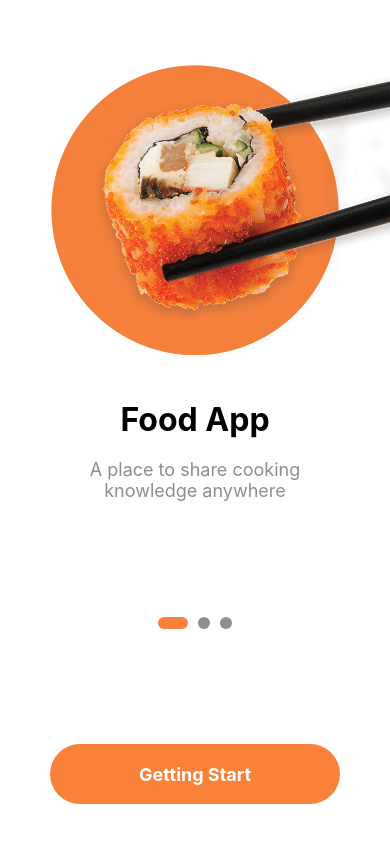
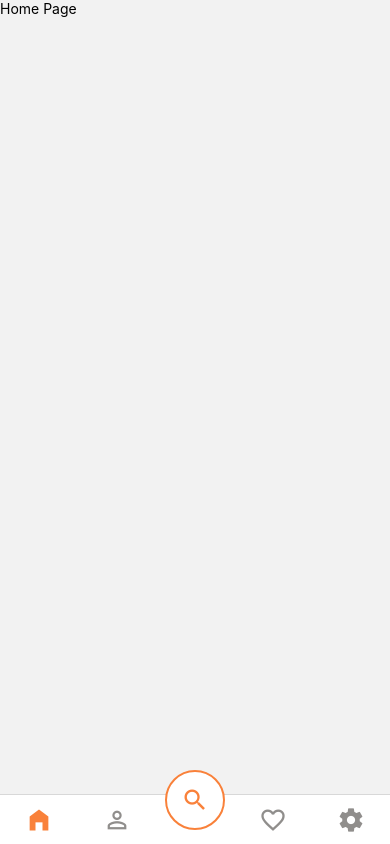
Before and after one commit to long-ngo/FoodApp, a React Native app: screen /BottomNavigator in a window 390 px wide. Built offline with nearby package versions, Linux system fonts and the light colour scheme.

Commit message:
complete bottom navigator

```diff
--- a/App.js
+++ b/App.js
@@ -2,6 +2,7 @@ import { NavigationContainer } from '@react-navigation/native';
 import { createNativeStackNavigator } from '@react-navigation/native-stack';
 import OnBoardScreen from './views/screens/OnBoardScreen';
 import HomeScreen from './views/screens/HomeScreen';
+import BottomNavigator from './views/navigation/BottomNavigator';
 
 const Stack = createNativeStackNavigator();
 
@@ -13,7 +14,7 @@ function App() {
         screenOptions={{ headerShown: false }}
       >
         <Stack.Screen name="OnBoard" component={OnBoardScreen} />
-        <Stack.Screen name="Home" component={HomeScreen} />
+        <Stack.Screen name="BottomNavigator" component={BottomNavigator} />
       </Stack.Navigator>
     </NavigationContainer>
   );
--- a/package.json
+++ b/package.json
@@ -10,6 +10,7 @@
     "eject": "expo eject"
   },
   "dependencies": {
+    "@react-navigation/bottom-tabs": "^6.3.1",
     "@react-navigation/native": "^6.0.10",
     "@react-navigation/native-stack": "^6.6.2",
     "expo": "~45.0.0",
@@ -19,6 +20,7 @@
     "react-native": "0.68.2",
     "react-native-safe-area-context": "^4.2.4",
     "react-native-screens": "^3.11.1",
+    "react-native-vector-icons": "^9.1.0",
     "react-native-web": "0.17.7"
   },
   "devDependencies": {
--- /dev/null
+++ b/views/navigation/BottomNavigator.js
@@ -0,0 +1,77 @@
+import { createBottomTabNavigator } from '@react-navigation/bottom-tabs';
+import HomeScreen from '../screens/HomeScreen';
+import Icon from 'react-native-vector-icons/MaterialIcons';
+import COLORS from '../consts/colors';
+import DetailsScreen from '../screens/DetailsScreen';
+import { View } from 'react-native';
+
+const Tab = createBottomTabNavigator();
+
+function BottomNavigator() {
+  return (
+    <Tab.Navigator
+      defaultScreenOptions={'Home'}
+      screenOptions={({ route }) => ({
+        headerShown: false,
+        tabBarShowLabel: false,
+        tabBarStyle: { height: 50, elevation: 0 },
+
+        tabBarIcon: ({ focused, color }) => {
+          let iconName;
+          switch (route.name) {
+            case 'Home':
+              iconName = focused ? 'home-filled' : 'home-filled';
+              break;
+            case 'User':
+              iconName = focused ? 'person' : 'person-outline';
+              break;
+            case 'Search':
+              iconName = focused ? 'search' : 'search';
+              break;
+            case 'Favorite':
+              iconName = focused ? 'favorite' : 'favorite-outline';
+              break;
+            case 'Settings':
+              iconName = focused ? 'settings' : 'settings';
+              break;
+          }
+          return <Icon name={iconName} size={28} color={color} />;
+        },
+        tabBarInactiveTintColor: COLORS.grey,
+        tabBarActiveTintColor: COLORS.primary
+      })}
+    >
+      <Tab.Screen name="Home" component={HomeScreen} />
+      <Tab.Screen name="User" component={DetailsScreen} />
+      <Tab.Screen
+        name="Search"
+        component={DetailsScreen}
+        options={{
+          tabBarIcon: () => {
+            return (
+              <View
+                style={{
+                  backgroundColor: COLORS.white,
+                  justifyContent: 'center',
+                  alignItems: 'center',
+                  width: 60,
+                  height: 60,
+                  borderColor: COLORS.primary,
+                  borderWidth: 2,
+                  borderRadius: 30,
+                  top: -20
+                }}
+              >
+                <Icon name="search" size={28} color={COLORS.primary} />
+              </View>
+            );
+          }
+        }}
+      />
+      <Tab.Screen name="Favorite" component={DetailsScreen} />
+      <Tab.Screen name="Settings" component={HomeScreen} />
+    </Tab.Navigator>
+  );
+}
+
+export default BottomNavigator;
--- a/views/screens/DetailsScreen.js
+++ b/views/screens/DetailsScreen.js
@@ -1,12 +1,8 @@
 import { View, Text, Button } from 'react-native';
 
 function DetailsScreen({ route, navigation }) {
-  const { itemId, otherParam } = route.params;
   return (
     <View style={{ flex: 1, alignItems: 'center', justifyContent: 'center' }}>
-      <Text>Details Screen</Text>
-      <Text>{itemId}</Text>
-      <Text>{otherParam}</Text>
       <Button title="Go to home" onPress={() => navigation.goBack()} />
     </View>
   );
--- a/views/screens/HomeScreen.js
+++ b/views/screens/HomeScreen.js
@@ -1,11 +1,12 @@
 import React from 'react';
 import { View, Button, Text } from 'react-native';
+import { SafeAreaView } from 'react-native-safe-area-context';
 
 function HomeScreen({ navigation, route }) {
   return (
-    <View style={{ flex: 1, alignItems: 'center', justifyContent: 'center' }}>
-      <Text>HomeScreen</Text>
-    </View>
+    <SafeAreaView>
+      <Text>Home Page</Text>
+    </SafeAreaView>
   );
 }
 
--- a/views/screens/OnBoardScreen.js
+++ b/views/screens/OnBoardScreen.js
@@ -21,7 +21,8 @@ function OnBoardScreen({ navigation }) {
         style={{
           flex: 1,
           paddingHorizontal: 50,
-          paddingBottom: 40
+          paddingBottom: 40,
+          justifyContent: 'space-between'
         }}
       >
         <View>
@@ -81,7 +82,7 @@ function OnBoardScreen({ navigation }) {
           title={'Getting Start'}
           onPress={() =>
             navigation.navigate({
-              name: 'Home'
+              name: 'BottomNavigator'
             })
           }
         />
```
Also changed, not shown: 1 other file (tests, documents, lock files or other folders).
